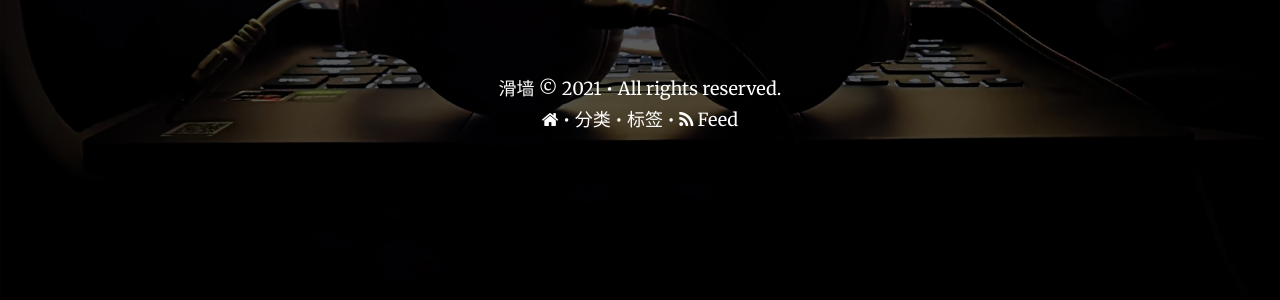
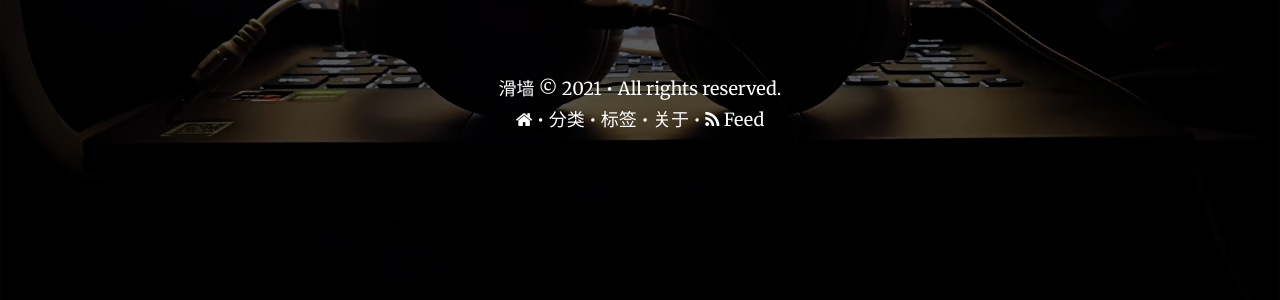
Before and after one commit to Slidingwall/slidingwall.github.io, a Jekyll site: the page built from index.html, in a window 1280 px wide. Shown: the part 1623-1923 px from the top of the page. Built offline with Jekyll 4.4.1, drawn with Linux system fonts in a browser that asks for light colours; the list of posts is cut into pages by our own code.

Commit message:
Update _config.yml

```diff
--- a/_config.yml
+++ b/_config.yml
@@ -73,6 +73,8 @@ links:
     url: /categories
   - title: 标签
     url: /tags
+  - title: 关于
+    url: /about
 
 # Sitemap configuration
 # https://github.com/kinnetica/jekyll-plugins
```
